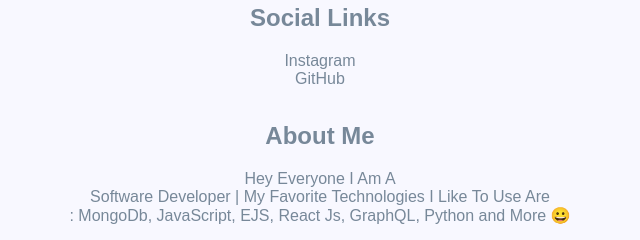
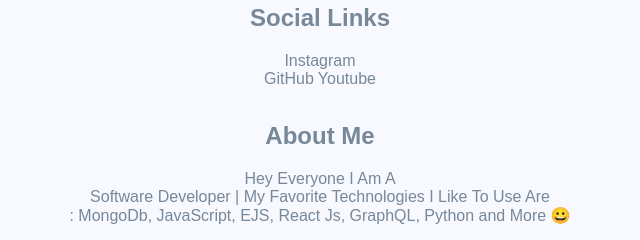
Before and after one commit to bhavdeep-saragadam/WorkBlog, a website: page home.html in a window 1280 px wide. Shown: the part 256-496 px from the top of the page, 320-960 px from the left. Drawn offline with Linux system fonts and the light colour scheme.

Commit message:
YouTube Link

```diff
--- a/home.html
+++ b/home.html
@@ -16,6 +16,7 @@
         <h2>Social Links</h2>
         <a id="link" href="https://www.instagram.com/coolkidbhavdeep/">Instagram</a><br>
         <a id="link" href="https://github.com/bhavdeep-saragadam">GitHub</a>
+        <a id="link" href="https://bhavdeep.herokuapp.com/">Youtube</a>
     </div><br>
     <div id="about">
         <h2>About Me</h2>
```
